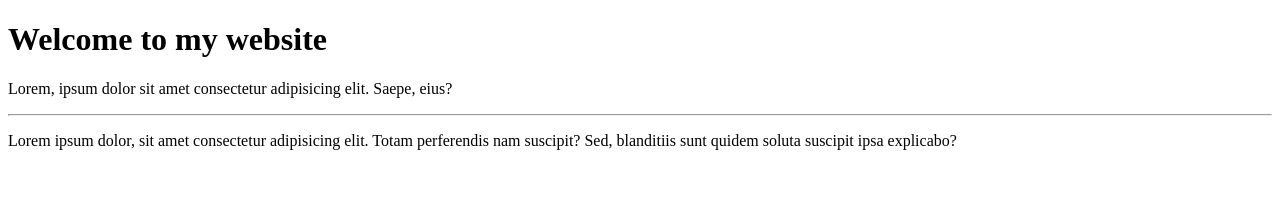
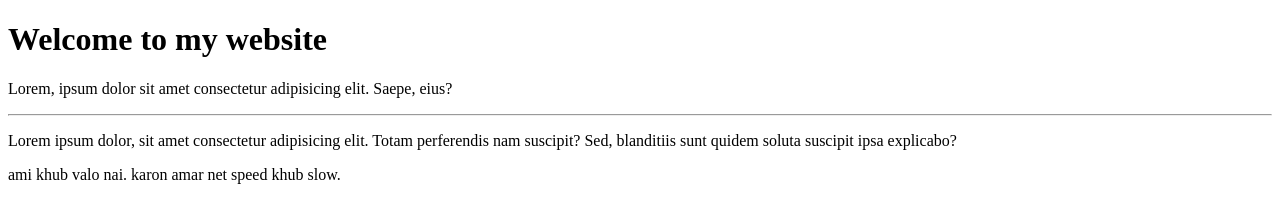
Before and after one commit to titunayek/my-fist-web, a plain HTML site: page index.html in a window 1280 px wide. Drawn offline with Linux system fonts and the light colour scheme.

Commit message:
add a new paragraph

```diff
--- a/index.html
+++ b/index.html
@@ -12,7 +12,7 @@
     <p>Lorem, ipsum dolor sit amet consectetur adipisicing elit. Saepe, eius?</p>
     <hr>
     <p>Lorem ipsum dolor, sit amet consectetur adipisicing elit. Totam perferendis nam suscipit? Sed, blanditiis sunt quidem soluta suscipit ipsa explicabo?</p>
-
+    <p>ami khub valo nai. karon amar net speed khub slow.</p>
 </body>
 
 
```
